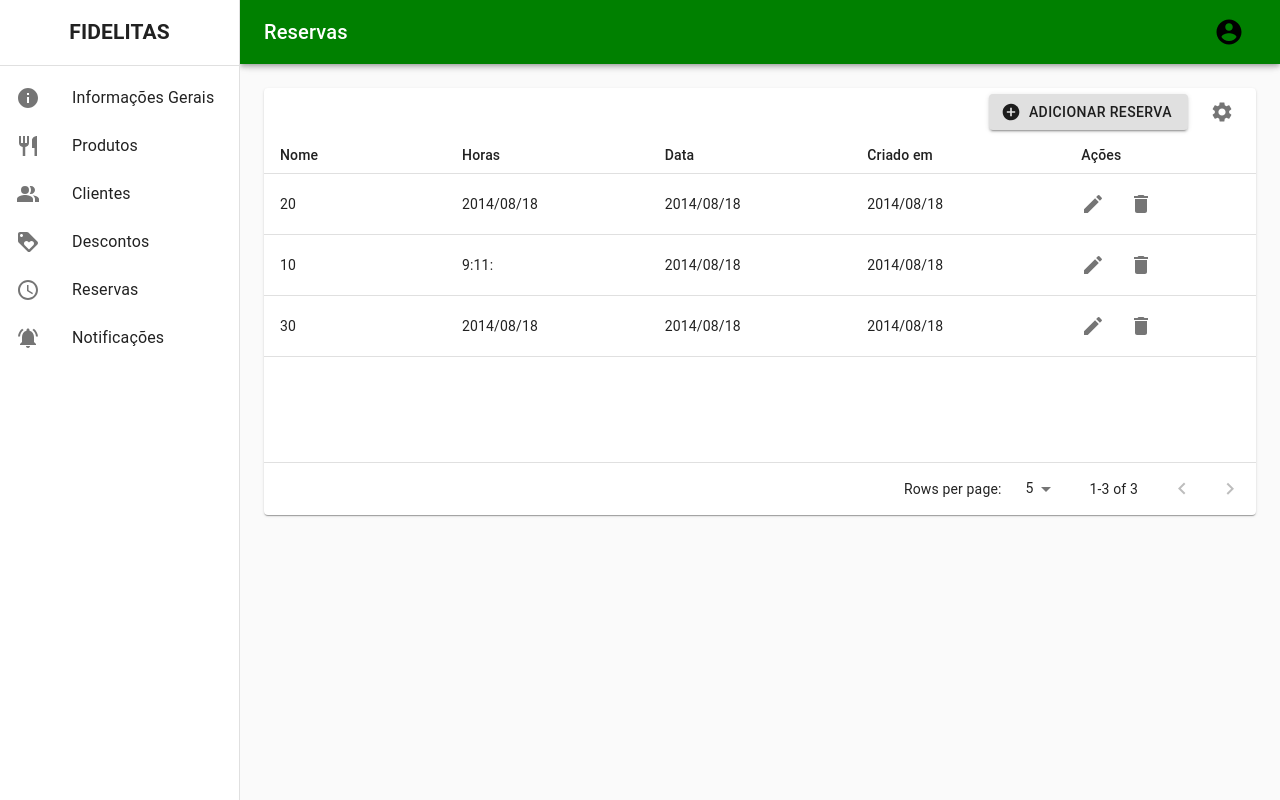
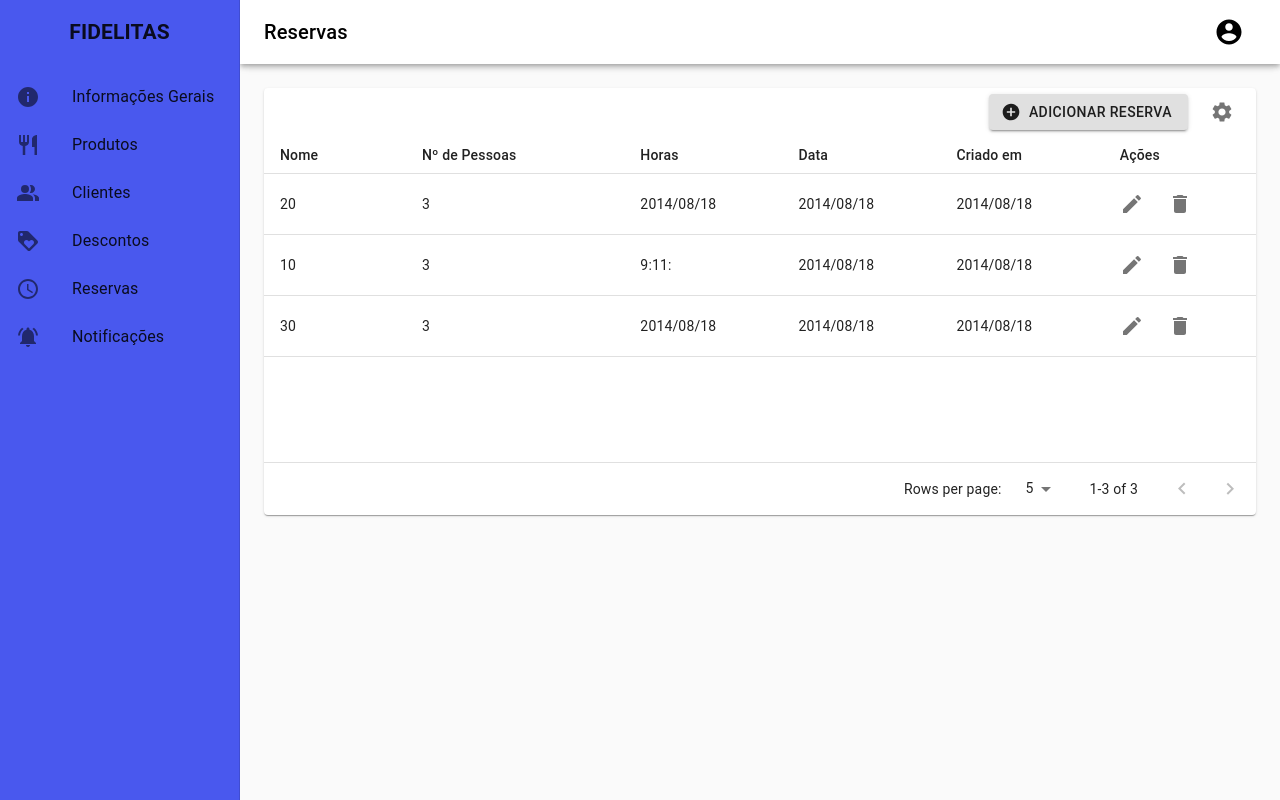
Before and after one commit to 1729patrick/reactjs-fidelitas, a React (Create React App) app: page /reserves in a window 1280 px wide. Built offline with nearby package versions, Linux system fonts and the light colour scheme.

Commit message:
add styles

```diff
--- a/package.json
+++ b/package.json
@@ -17,6 +17,7 @@
     "@types/react-router-dom": "^5.1.7",
     "date-fns": "^2.22.1",
     "react": "^17.0.2",
+    "react-color": "^2.19.3",
     "react-dom": "^17.0.2",
     "react-router-dom": "^5.2.0",
     "react-scripts": "4.0.3",
--- a/src/components/Drawer/index.tsx
+++ b/src/components/Drawer/index.tsx
@@ -32,6 +32,7 @@ import {
   createStyles,
 } from '@material-ui/core/styles';
 import { useHistory, useLocation } from 'react-router-dom';
+import { Menu, MenuItem } from '@material-ui/core';
 
 const drawerWidth = 240;
 
@@ -50,8 +51,11 @@ const useStyles = makeStyles((theme: Theme) =>
       [theme.breakpoints.up('sm')]: {
         width: `calc(100% - ${drawerWidth}px)`,
         marginLeft: drawerWidth,
-        backgroundColor: 'green',
+        backgroundColor: 'white',
+        color: 'black',
       },
+      backgroundColor: 'white',
+      color: 'black',
     },
     menuButton: {
       marginRight: theme.spacing(2),
@@ -63,10 +67,18 @@ const useStyles = makeStyles((theme: Theme) =>
     toolbar: theme.mixins.toolbar,
     drawerPaper: {
       width: drawerWidth,
+      background: '#4958EE',
     },
     content: {
       flexGrow: 1,
       padding: theme.spacing(3),
+    },
+    listItem: {
+      borderRadius: '20px',
+
+      '&:hover': {
+        backgroundColor: 'white',
+      },
     },
   }),
 );
@@ -90,10 +102,27 @@ const ResponsiveDrawer: React.FC<Props> = ({ children }) => {
   const classes = useStyles();
   const theme = useTheme();
   const [mobileOpen, setMobileOpen] = useState(false);
+  const [anchorEl, setAnchorEl] = React.useState<null | HTMLElement>(null);
   const history = useHistory();
   const location = useLocation();
   const handleDrawerToggle = () => {
     setMobileOpen(!mobileOpen);
+  };
+
+  const handleClick = (event: React.MouseEvent<HTMLButtonElement>) => {
+    setAnchorEl(event.currentTarget);
+  };
+
+  const handleClose = () => {
+    setAnchorEl(null);
+  };
+
+  const handleSettings = () => {
+    history.push('/generalInformations');
+  };
+
+  const handleLogin = () => {
+    history.push('/');
   };
 
   const handleDrawerOption = (val: string) => {
@@ -156,7 +185,6 @@ const ResponsiveDrawer: React.FC<Props> = ({ children }) => {
         }}>
         <h1>FIDELITAS</h1>
       </div>
-      <Divider />
       <List>
         {[
           'Informações Gerais',
@@ -168,7 +196,11 @@ const ResponsiveDrawer: React.FC<Props> = ({ children }) => {
           //  'Sistema de Pontuação',
           'Notificações',
         ].map((text, index) => (
-          <ListItem button key={text} onClick={() => handleDrawerOption(text)}>
+          <ListItem
+            button
+            key={text}
+            onClick={() => handleDrawerOption(text)}
+            className={classes.listItem}>
             <ListItemIcon>{drawerIcon(index)}</ListItemIcon>
             <ListItemText primary={text} />
           </ListItem>
@@ -201,9 +233,31 @@ const ResponsiveDrawer: React.FC<Props> = ({ children }) => {
             </Typography>
           </div>
           <div>
-            <IconButton>
+            <IconButton
+              aria-controls="simple-menu"
+              aria-haspopup="true"
+              onClick={handleClick}>
               <AccountCircleIcon style={{ color: 'black', fontSize: 30 }} />
             </IconButton>
+            <Menu
+              id="simple-menu"
+              anchorEl={anchorEl}
+              elevation={0}
+              getContentAnchorEl={null}
+              anchorOrigin={{
+                vertical: 'bottom',
+                horizontal: 'center',
+              }}
+              transformOrigin={{
+                vertical: 'top',
+                horizontal: 'center',
+              }}
+              keepMounted
+              open={Boolean(anchorEl)}
+              onClose={handleClose}>
+              <MenuItem onClick={handleSettings}>Configurações</MenuItem>
+              <MenuItem onClick={handleLogin}>Terminar Sessão</MenuItem>
+            </Menu>
           </div>
         </Toolbar>
       </AppBar>
--- a/src/views/ReservesView/index.tsx
+++ b/src/views/ReservesView/index.tsx
@@ -6,6 +6,7 @@ const reservesData = [
   {
     id: 1,
     name: 20,
+    numberOfPersons: 3,
     hours: new Date('2014-08-18T21:12:54'),
     date: new Date('2014-08-18T21:11:54'),
     createdAt: new Date('2014-08-18T21:11:54'),
@@ -13,6 +14,7 @@ const reservesData = [
   {
     id: 2,
     name: 10,
+    numberOfPersons: 3,
     hours: new Date('2014-08-18T21:11:54').toLocaleTimeString().substring(0, 5),
     date: new Date('2014-08-18T21:11:54'),
     createdAt: new Date('2014-08-18T21:11:54'),
@@ -20,6 +22,7 @@ const reservesData = [
   {
     id: 3,
     name: 30,
+    numberOfPersons: 3,
     hours: new Date('2014-08-18T20:11:54'),
     date: new Date('2014-08-18T21:11:54'),
     createdAt: new Date('2014-08-18T21:11:54'),
@@ -37,9 +40,17 @@ interface HeadCell {
 const headCells: HeadCell[] = [
   {
     id: 'name',
+    numeric: false,
+    disablePadding: false,
+    label: 'Nome',
+    type: 'text',
+    isEditable: true,
+  },
+  {
+    id: 'numberOfPersons',
     numeric: true,
     disablePadding: false,
-    label: 'Nome',
+    label: 'Nº de Pessoas',
     type: 'text',
     isEditable: true,
   },
```
